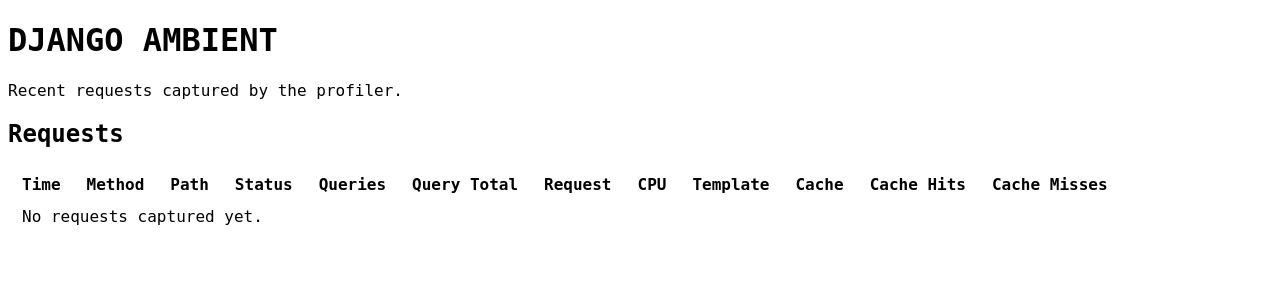
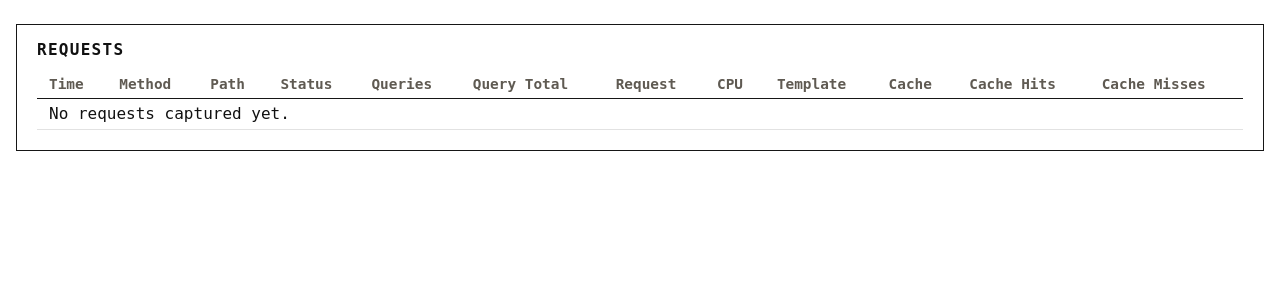
Before and after one commit to evilwaveforms/django-ambient, a Django app: template django_ambient/templates/django_ambient/index.html in a window 1280 px wide. Shown: the top 300 px of the page. Run offline with Django 3.2, Linux system fonts and the light colour scheme; the template is opened without the code that fills it, so the values that code supplies are empty.

Commit message:
Update css

```diff
--- a/django_ambient/static/django_ambient/base.css
+++ b/django_ambient/static/django_ambient/base.css
@@ -1,3 +1,118 @@
+:root {
+  --ambient-surface: #ffffff;
+  --ambient-border: #161616;
+  --ambient-text: #111;
+  --ambient-muted: #5f5a52;
+  --ambient-accent: #c0fe03;
+}
+
+* {
+  box-sizing: border-box;
+}
+
 body {
+  margin: 0;
+  background: #fff;
+  color: var(--ambient-text);
   font-family: "Berkeley Mono", monospace;
 }
+
+main {
+  padding: 0.5rem 1rem 3rem;
+}
+
+body.ambient-page-detail main {
+  max-width: 1100px;
+  margin: 0 auto;
+}
+
+body.ambient-page-wide main {
+  width: 100%;
+}
+
+main > header,
+main > section {
+  background: var(--ambient-surface);
+  border: 1px solid var(--ambient-border);
+}
+
+main > header {
+  padding: 1rem 1.25rem;
+}
+
+main > section {
+  margin-top: 1rem;
+  padding: 1rem 1.25rem 1.25rem;
+}
+
+h1,
+h2 {
+  margin: 0 0 0.75rem;
+  line-height: 1.1;
+}
+
+h1 {
+  font-size: clamp(1.75rem, 4vw, 2.6rem);
+}
+
+h2 {
+  font-size: 1rem;
+  text-transform: uppercase;
+  letter-spacing: 0.08em;
+}
+
+p {
+  margin: 0.35rem 0;
+}
+
+a {
+  color: inherit;
+  text-decoration-thickness: 2px;
+  text-underline-offset: 0.15em;
+}
+
+a:hover {
+  background: var(--ambient-accent);
+}
+
+table {
+  width: 100%;
+  border-collapse: collapse;
+}
+
+thead th {
+  border-bottom: 1px solid var(--ambient-border);
+  color: var(--ambient-muted);
+  font-size: 0.9rem;
+}
+
+tbody td {
+  border-bottom: 1px solid rgba(17, 17, 17, 0.12);
+}
+
+.ambient-table-wrap {
+  overflow-x: auto;
+}
+
+pre {
+  margin: 0.35rem 0 0;
+  white-space: pre-wrap;
+  word-break: break-word;
+}
+
+ol {
+  margin: 0;
+  padding-left: 1.25rem;
+}
+
+details {
+  margin-top: 0.4rem;
+}
+
+.ambient-stack-frames {
+  padding-left: 1rem;
+}
+
+.ambient-stack-frames li + li {
+  margin-top: 0.55rem;
+}
--- a/django_ambient/templates/django_ambient/index.html
+++ b/django_ambient/templates/django_ambient/index.html
@@ -27,15 +27,11 @@
       }
     </style>
   </head>
-  <body>
+  <body class="ambient-page-wide">
     <main>
-      <header>
-        <h1>DJANGO AMBIENT</h1>
-        <p>Recent requests captured by the profiler.</p>
-      </header>
-
       <section>
         <h2>Requests</h2>
+        <div class="ambient-table-wrap">
           <table id="ambient-requests" data-events-url="{% url 'ambient-events' %}" data-max-requests="{{ max_requests }}" data-last-id="{{ last_request_id }}">
             <thead>
               <tr>
@@ -76,6 +72,7 @@
               {% endfor %}
             </tbody>
           </table>
+        </div>
       </section>
     </main>
     <script>
```
Lines whose indentation alone changed are shown as unchanged.
